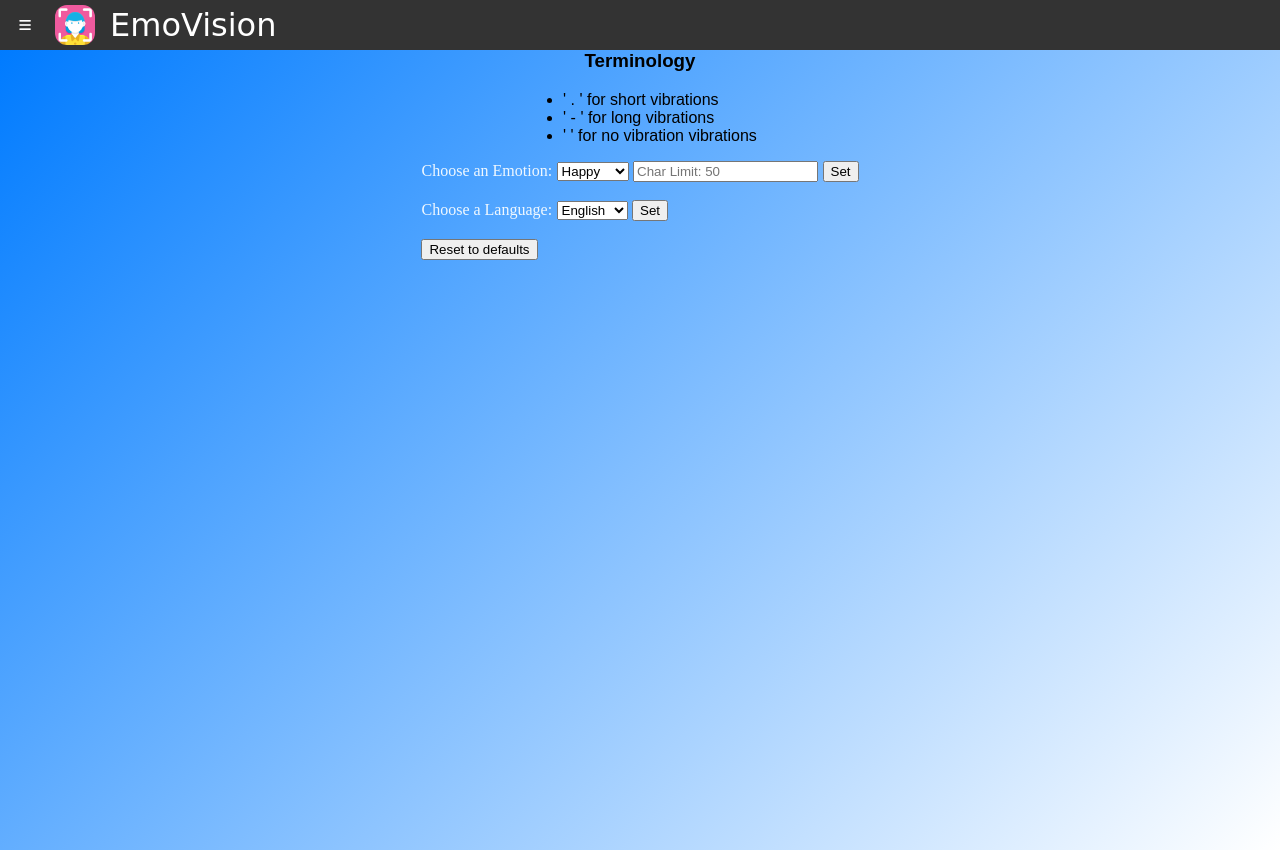
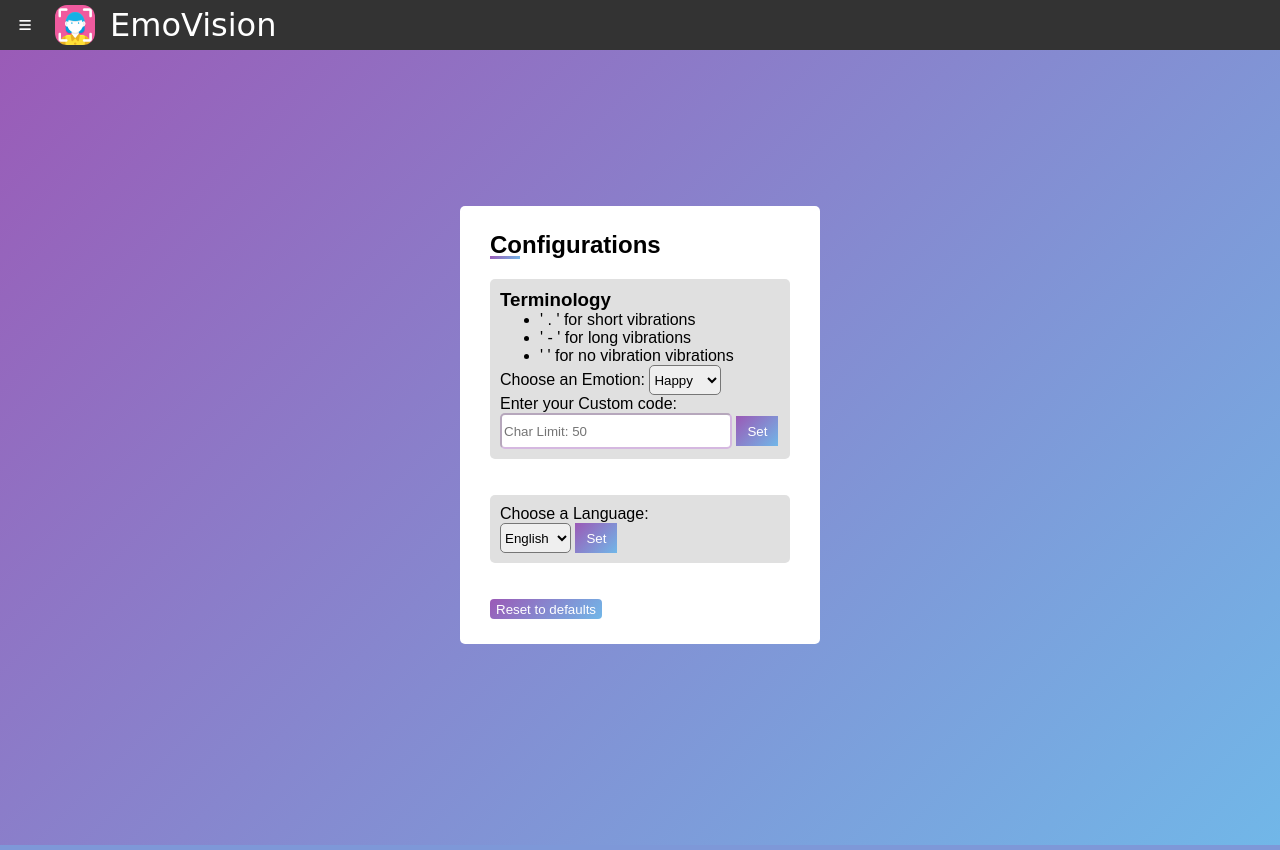
Before and after one commit to SurajValluru/EmoVision, a Flask app: page /config in a window 1280 px wide. Run offline with Flask 2, Linux system fonts and the light colour scheme; some libraries are stand-ins or nearby versions.

Commit message:
Frontend
Frontend of configuration page. Added a new page for desktop. If home page is open in desktop it will be redirected to desktop page with an alert. Changed background gradient. Desktop paged added to nav_bar. Made logo and title clickable to redirect to home.

```diff
--- a/app.py
+++ b/app.py
@@ -22,6 +22,11 @@ def post_img_url():
 def get_emotion():
     return emotion
 
+# For desktop
+@app.route('/desktop')
+def desktop():
+    return render_template('desktop.html')
+
 # Tutorial Page
 @app.route('/howto')
 def howTo():
--- a/static/styles/base.css
+++ b/static/styles/base.css
@@ -108,5 +108,10 @@ body {
   height: 100%;
   width: 100%;
   place-items: center;
-  background: linear-gradient(315deg, #ffffff, #007bff);
+  background: linear-gradient(315deg, #71b7e8, #9b59b6);
+  display: flex;
 }
+
+.nav__link{
+  font-size: large;
+}
--- a/static/styles/config.css
+++ b/static/styles/config.css
@@ -1,4 +1,85 @@
-span{
-    color: aliceblue;
-    font-family: 'Times New Roman', Times, serif;
+.emo_div input {
+  width: 80%;
+  height: 30px;
+  outline: none;
+  border-radius: 5px;
+  border-color: #9c59b66c;
+  transition: all 0.3s ease;
 }
+
+.set {
+  height: 30px;
+  width: 15%;
+  outline: none;
+  color: #ffffff;
+  border: none;
+  background: linear-gradient(315deg, #71b7e8, #9b59b6);
+}
+
+.set:hover {
+    background: linear-gradient(315deg, #9b59b6, #71b7e8);
+}
+
+.op{
+    height: 30px;
+    border-radius: 5px;
+}
+
+body {
+    place-content: center;
+    padding: 20px;
+}
+
+#reset {
+    height: 20px;
+    max-width: 100%;
+    outline: none;
+    color: #ffffff;
+    border: none;
+    background: linear-gradient(315deg, #71b7e8, #9b59b6);
+    border-radius: 4px;
+}
+
+#reset:hover {
+    background: linear-gradient(315deg, #9b59b6, #71b7e8);
+}
+
+.emo_div{
+    margin-top: 100px;
+}
+
+.emo_div,.lang_div{
+    background-color: #e0e0e0;
+    padding: 10px;
+    border-radius: 5px;
+}
+
+.container {
+  width: 100%;
+  background-color: white;
+  max-width: 300px;
+  padding: 25px 30px;
+  border-radius: 5px;
+  /* flex-wrap: wrap; */
+}
+
+.container h2 {
+  /* font-size: 25px; */
+  /* font-weight: 500; */
+  position: relative;
+  margin-bottom: 20px;
+}
+
+.container h2::before {
+  content: "";
+  position: absolute;
+  left: 0px;
+  bottom: 0px;
+  height: 3px;
+  width: 30px;
+  background: linear-gradient(315deg, #71b7e8, #9b59b6);
+}
+
+.container *{
+    margin:0px;
+}
--- a/templates/base.html
+++ b/templates/base.html
@@ -16,8 +16,8 @@
       <button class="header__button" id="btnNav" type="button">
         <i class="fa-solid fa-bars"></i>
       </button>
-      <img id="logo" src="/static/favicon.png" />
-      <span id="title">EmoVision</span>
+      <img id="logo" src="/static/favicon.png" alt="logo" onclick="window.location.replace('/')" style="cursor:pointer"  />
+      <span id="title" onclick="window.location.replace('/')" style="cursor:pointer">EmoVision</span>
     </header>
     <!-- Header -->
 
@@ -27,6 +27,10 @@
         <a href="/" class="nav__link" id="home">
           <i class="fa-solid fa-house"></i>
           Home
+        </a>
+        <a href="/desktop" class="nav__link" id="desktop">
+          <i class="fa-solid fa-desktop"></i></i>
+          Desktop
         </a>
         <a href="/howto" class="nav__link" id="how_to">
           <i class="fa-solid fa-person-chalkboard"></i>
@@ -44,15 +48,15 @@
       <div class="nav__overlay"></div>
     </nav>
     <script src="../static/scripts/base.js"></script>
+    <script
+      src="https://kit.fontawesome.com/a7cea1fce8.js"
+      crossorigin="anonymous"
+    ></script>
     <!-- Navigation Links -->
 
     {% block content %} {% endblock %}
 
     <!-- Icons -->
-    <script
-      src="https://kit.fontawesome.com/a7cea1fce8.js"
-      crossorigin="anonymous"
-    ></script>
     <!-- Get our base script -->
   </body>
 </html>
--- a/templates/config.html
+++ b/templates/config.html
@@ -1,15 +1,21 @@
 {% extends 'base.html'%}{% block content %}
 <link rel="stylesheet" href="../static/styles/config.css" />
+<div class="container">
+  <h2>Configurations</h2>
+  <div class="emo_div">
+  <div class="terms">
     <h3>Terminology</h3>
     <ul>
       <li>' . ' for short vibrations</li>
       <li>' - ' for long vibrations</li>
       <li>' ' for no vibration vibrations</li>
     </ul>
+  </div>
   <!-- <div>sfdalk</div> -->
-<span>Choose an Emotion:</span>
+  <div class="forms">
+      <span>Choose an Emotion: </span>
 
-<select name="cus_emotion" id="emotion">
+      <select name="cus_emotion" id="emotion" class="op">
         <option value="happy">Happy</option>
         <option value="neutral">Neutral</option>
         <option value="angry">Angry</option>
@@ -18,13 +24,23 @@
         <option value="fear">Fear</option>
         <option value="disgust">Disgust</option>
       </select>
-
-<input type="text" id="code" placeholder="Char Limit: 50" maxlength="50" />
-<button id="code_submit" onclick="set_code()">Set</button>
+      <div>
+        <span>Enter your Custom code: </span>
+      <input
+      type="text"
+      id="code"
+      placeholder="Char Limit: 50"
+      maxlength="50"
+      />
+      <button id="code_submit" class="set" onclick="set_code()">Set</button>
+    </div>
+  </div>
+</div>
 
     <br /><br />
-<span>Choose a Language:</span>
-<select name="lang" id="lang">
+    <div class="lang_div">
+      <div><span>Choose a Language:</span></div>
+      <select name="lang" id="lang" class="op">
         <option value="en">English</option>
         <option value="es">Spanish</option>
         <option value="fr">French</option>
@@ -35,11 +51,11 @@
         <option value="ta">Tamil</option>
       </select>
 
-<button onclick="set_lang()">Set</button>
-
+      <button class="set" onclick="set_lang()">Set</button>
+    </div>
   <br /><br />
-<button onclick="default_all()">Reset to defaults</button>
-
+  <button id="reset" onclick="default_all()">Reset to defaults</button>
+</div>
 <!-- To store Cookies in browser -->
 <script src="https://cdn.jsdelivr.net/npm/js-cookie@3.0.1/dist/js.cookie.min.js"></script>
 <script src="../static/scripts/config.js"></script>
```
Also changed, not shown: static/scripts/index.js (+15 -5 lines), templates/desktop.html (added, +39 -0 lines), templates/index.html (+7 -1 lines). Lines whose indentation alone changed are shown as unchanged.
